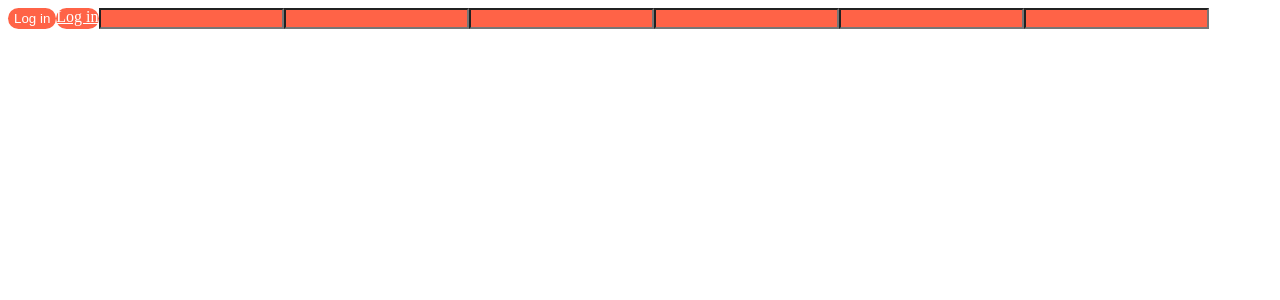
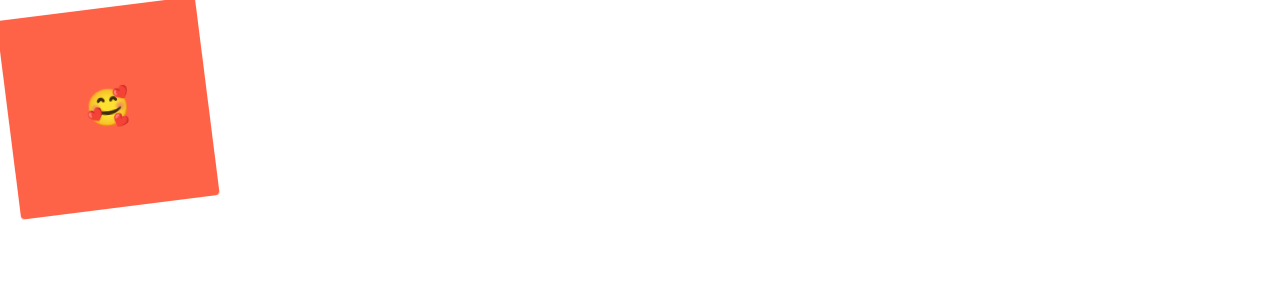
Before and after one commit to SM0413/react-masterclass, a React (Create React App) app: page / in a window 1280 px wide. Shown: the top 300 px of the page. Built offline with nearby package versions, Linux system fonts and the light colour scheme.

Commit message:
StyleComponent&Animation

```diff
--- a/src/App.js
+++ b/src/App.js
@@ -1,33 +1,48 @@
-import styled from "styled-components";
+import styled, { keyframes } from "styled-components";
 
-const Fater = styled.div`
+const Wrapper = styled.div`
   display: flex;
 `;
 
-const Btn = styled.button`
-  color: white;
-  background-color: tomato;
-  border: 0;
-  border-radius: 15px;
-`;
-const Input = styled.input.attrs({ required: true, minLength: 10 })`
-  background-color: tomato;
+const rotationAnimation = keyframes`
+  0%{
+    transform:rotate(0deg);
+    border-radius:0px;
+  }
+  50%{
+    border-radius:100px;
+  }
+  100%{
+    transform:rotate(360deg);
+    border-radius:0px;
+  }
 `;
 
+const Box = styled.div`
+  height: 200px;
+  width: 200px;
+  background-color: tomato;
+  animation: ${rotationAnimation} 1s linear infinite;
+  display: flex;
+  justify-content: center;
+  align-items: center;
+  span {
+    font-size: 36px;
+    &:hover {
+      font-size: 40px;
+    }
+    &:active {
+      opacity: 0;
+    }
+  }
+`;
 function App() {
   return (
-    <Fater>
-      <Btn>Log in</Btn>
-      <Btn as="a" href="/">
-        Log in
-      </Btn>
-      <Input />
-      <Input />
-      <Input />
-      <Input />
-      <Input />
-      <Input />
-    </Fater>
+    <Wrapper>
+      <Box>
+        <span>🥰</span>
+      </Box>
+    </Wrapper>
   );
 }
 
```
